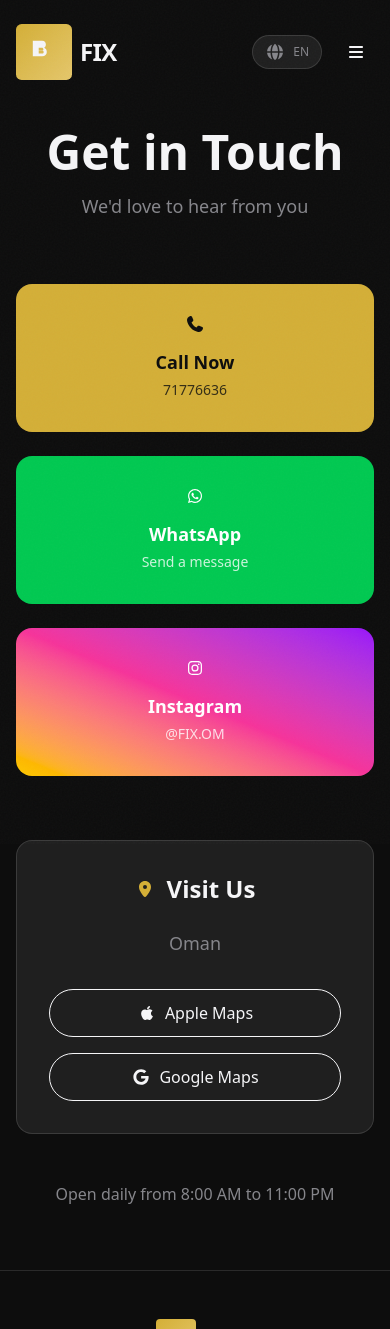
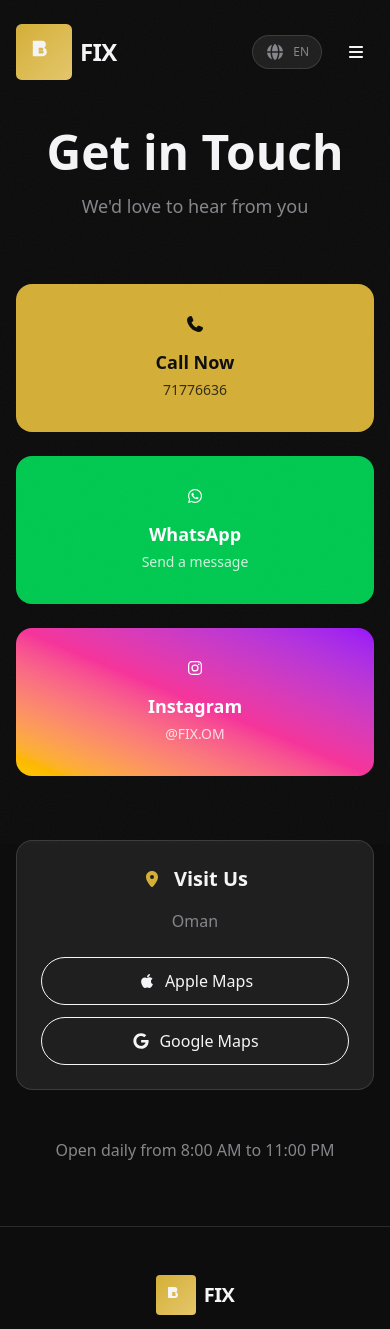
Before and after one commit to Ahmad-hue-hue/Fix.Om, a Next.js app in the folder fix-om/: page /contact in a window 390 px wide. Shown: the top 1329 px of the page. Built offline with nearby package versions, Linux system fonts and the light colour scheme.

Commit message:
fix: add working Apple Maps and Google Maps links

```diff
--- a/fix-om/app/contact/page.tsx
+++ b/fix-om/app/contact/page.tsx
@@ -93,31 +93,43 @@
           </motion.div>
 
           <motion.div
-            className="glass rounded-2xl p-8 md:p-12"
+            className="glass rounded-2xl p-6 md:p-12"
             initial={{ opacity: 0, y: 20 }}
             animate={{ opacity: 1, y: 0 }}
             transition={{ delay: 0.5, duration: 0.6 }}
           >
-            <div className="flex items-center justify-center gap-3 mb-6">
-              <FontAwesomeIcon icon={faMapMarkerAlt} className="w-6 h-6 text-gold" />
-              <h2 className="text-2xl font-semibold">
+            <div className="flex items-center justify-center gap-3 mb-4 md:mb-6">
+              <FontAwesomeIcon icon={faMapMarkerAlt} className="w-5 md:w-6 h-5 md:h-6 text-gold" />
+              <h2 className="text-xl md:text-2xl font-semibold">
                 {language === "en" ? "Visit Us" : "زربنا"}
               </h2>
             </div>
 
-            <p className="text-center text-subtext text-lg mb-8">
+            <p className="text-center text-subtext text-base md:text-lg mb-6 md:mb-8">
               {address || (language === "en" ? "Oman" : "عُمان")}
             </p>
 
-            <div className="flex flex-col sm:flex-row gap-4 justify-center">
-              <Button variant="outline" size="lg" className="gap-2">
+            <div className="flex flex-col sm:flex-row gap-3 md:gap-4 justify-center">
+              <a
+                href="https://maps.apple.com/?daddr=Al+Mouj+Muscat+Oman"
+                target="_blank"
+                rel="noopener noreferrer"
+              >
+                <Button variant="outline" size="lg" className="gap-2 w-full sm:w-auto">
                   <FontAwesomeIcon icon={faApple} className="w-5 h-5" />
                   {language === "en" ? "Apple Maps" : "خرائط آبل"}
                 </Button>
-              <Button variant="outline" size="lg" className="gap-2">
+              </a>
+              <a
+                href="https://www.google.com/maps/search/?api=1&query=Al+Mouj+Muscat+Oman"
+                target="_blank"
+                rel="noopener noreferrer"
+              >
+                <Button variant="outline" size="lg" className="gap-2 w-full sm:w-auto">
                   <FontAwesomeIcon icon={faGoogle} className="w-5 h-5" />
                   {language === "en" ? "Google Maps" : "خرائط غوغل"}
                 </Button>
+              </a>
             </div>
           </motion.div>
 
```
Lines whose indentation alone changed are shown as unchanged.
